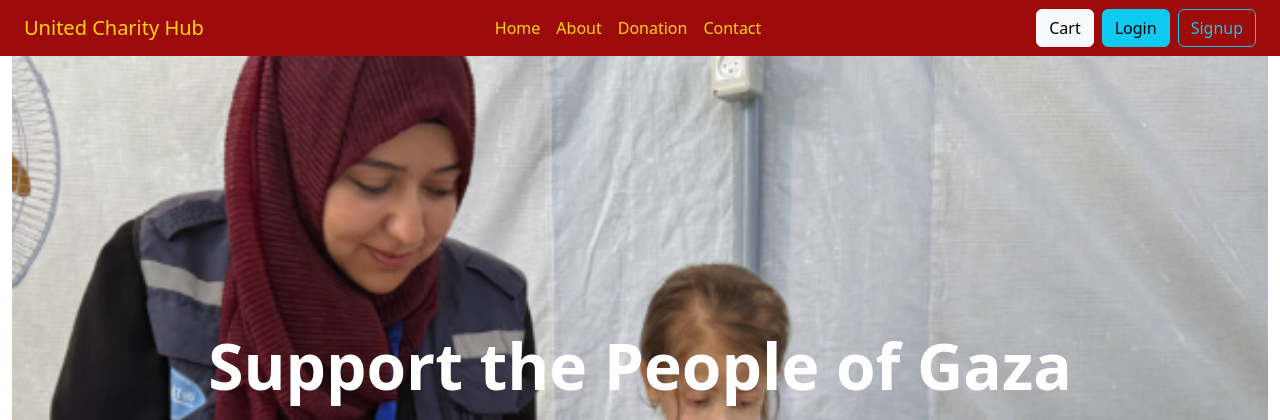
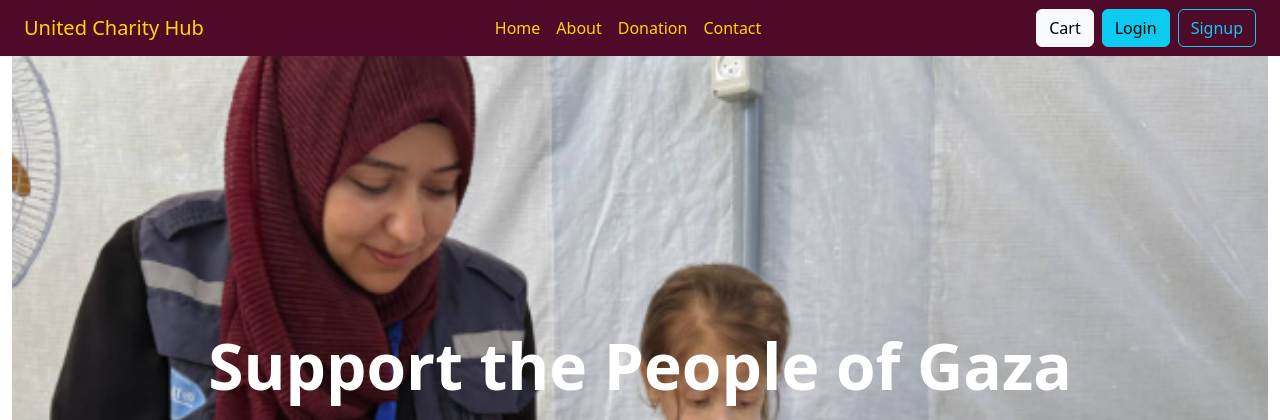
Before and after one commit to sarartaher/C-Project-Donation_Website, an ASP.NET Core app: page /Gaza in a window 1280 px wide. Shown: the top 420 px of the page. Run offline with ASP.NET Core 8, Linux system fonts and the light colour scheme.

Commit message:
updated nav color

```diff
--- a/Pages/Shared/_Layout.cshtml
+++ b/Pages/Shared/_Layout.cshtml
@@ -17,7 +17,7 @@
 </head>
 <body>
     <header>
-        <nav class="navbar navbar-expand-lg px-4" style="background-color: #9c0a0a;">
+        <nav class="navbar navbar-expand-lg px-4" style="background-color: #4f0a29;">
             <a class="navbar-brand text-white" asp-page="/Index">United Charity Hub</a>
             <button class="navbar-toggler" type="button" data-bs-toggle="collapse" data-bs-target="#navbarNav">
                 <span class="navbar-toggler-icon"></span>
```
